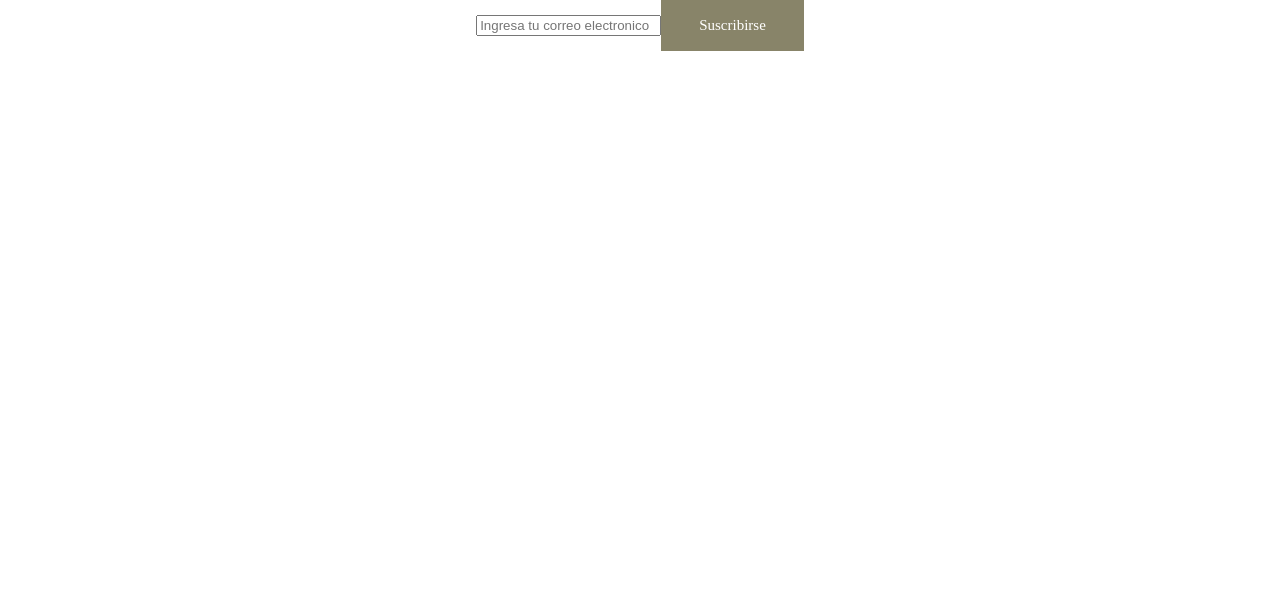
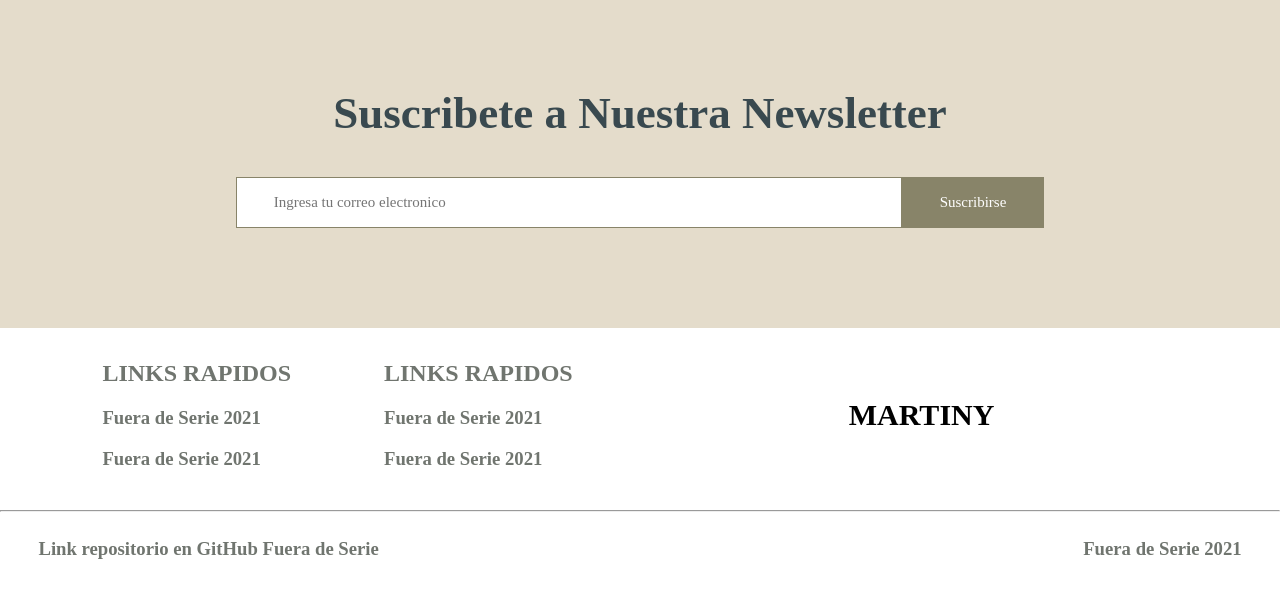
Before and after one commit to FUERA-DE-SERIE/FRONTEND, a React (Create React App) app in the folder fuera-de-serie/: page / in a window 1280 px wide. Shown: the top 598 px of the page. Built offline with nearby package versions, Linux system fonts and the light colour scheme.

Commit message:
creacion del footer

```diff
--- /dev/null
+++ b/fuera-de-serie/src/sections/Footer.css
@@ -0,0 +1,77 @@
+.container {
+    background-color: #e4dccb;
+    text-align: center;
+    padding: 50px;
+    padding-block-end: 100px;
+}
+.container-Subscribe {
+    font-family: 'prata(marca)';
+    color:#39494f;
+    font-size: 30px;
+}
+.container-Email {
+    display: inline-table;
+    color: white;
+    background-color: white;
+    border: 1px solid #888469;
+    padding: 16px 37px;
+    font-family: 'calibri light';
+    color:#888469;
+    font-size:15px;
+    text-align: left;
+    width: 50%;
+}
+.container-dos{
+    background-color: white;
+    text-align: center;
+}
+.LinksRapidos{
+    display: inline-table;
+    font-family: 'calibri light';
+    color:#70756f;
+    text-align: left;
+    vertical-align: middle;
+    width: 20%;
+    padding: 1%;
+
+}
+.LinksRapidos-dos{
+    display: inline-table;
+    font-family: 'calibri light';
+    color:#70756f;
+    text-align: left;
+    vertical-align: middle;
+    width: 20%;
+    padding: 1%;
+}
+.Title{
+    display: inline-table;
+    font-family: 'Yeseva Onev';
+    font-size: 30px;
+    text-align: center;
+    vertical-align: middle;
+    width: 40%;
+    padding: 1%;
+}
+.final{
+    display: inline-table;
+    font-family: 'calibri light';
+    color:#70756f;
+    text-align: left;
+    width: 47%;
+}
+.final-dos{
+    display: inline-table;
+    font-family: 'calibri light';
+    color:#70756f;
+    text-align: right;
+    width: 47%;
+}
+.h5{
+    color: #888469;
+    background-color: #888469;
+    text-align: left;
+}
+.hr{
+    color: #888469;
+}
--- a/fuera-de-serie/src/sections/Footer.js
+++ b/fuera-de-serie/src/sections/Footer.js
@@ -1,13 +1,47 @@
 import Button1 from "../components/buttons/Button1"
+import './Footer.css'
 
 const Footer = () => {
     return (
-        <div>
-            <form action=''>
-                <input type='email' placeholder='Ingresa tu correo electronico' />
-                <Button1 buttonName='Suscribirse'/>
-            </form>
-        </div>
+        <>
+            <footer class="section-footer">
+                <section class="container">
+                    <div class="container-Subscribe">
+                        <h1>Suscribete a Nuestra Newsletter</h1>
+                    </div>
+                    <input
+                        type="email"
+                        placeholder="Ingresa tu correo electronico"
+                        class="container-Email">
+                    </input>
+                    <Button1 buttonName='Suscribirse'/>
+                </section>
+                <div class="container-dos">
+                    <div class="LinksRapidos">
+                        <h2>LINKS RAPIDOS</h2>
+                        <h3>Fuera de Serie 2021</h3>
+                        <h3>Fuera de Serie 2021</h3>
+                    </div>
+                    <div class="LinksRapidos-dos">
+                        <h2>LINKS RAPIDOS</h2>
+                        <h3>Fuera de Serie 2021</h3>
+                        <h3>Fuera de Serie 2021</h3>
+                    </div>
+                    <div class="Title">
+                        <h4>MARTINY</h4>
+                    </div>
+                    <div>
+                        <hr/>
+                    </div>
+                    <div class="final">
+                        <h3>Link repositorio en GitHub Fuera de Serie</h3>
+                    </div>
+                    <div class="final-dos">
+                        <h3>Fuera de Serie 2021</h3>
+                    </div>
+                </div>
+            </footer>
+        </>
     )
 }
 
```
